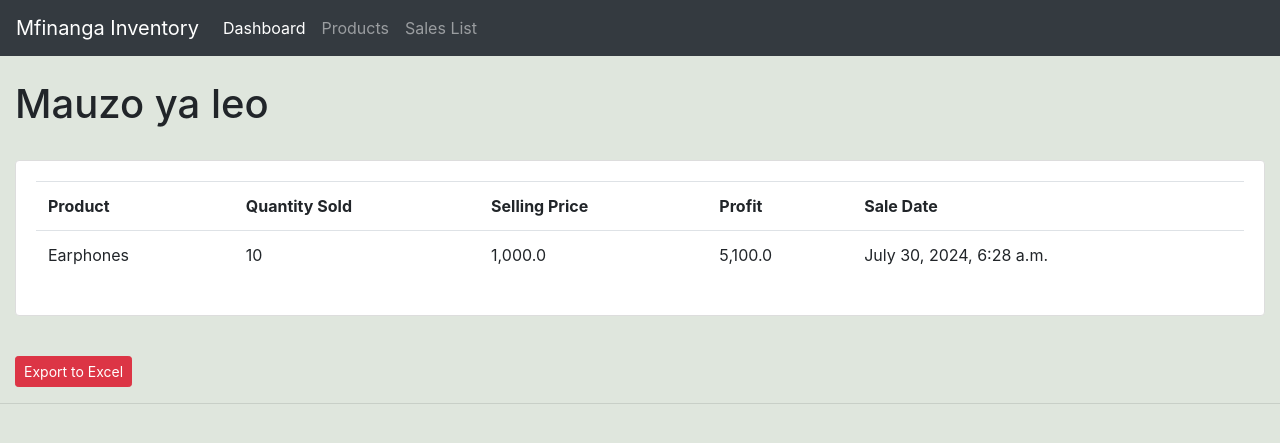
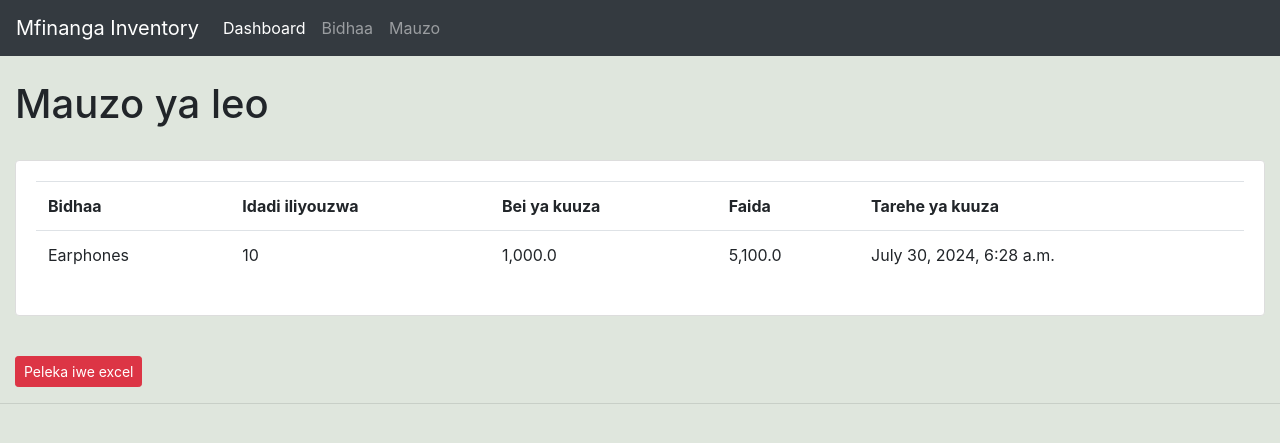
Before and after one commit to SirPrinc/shop_inventory_management, a Django app: page /sales_list/ in a window 1280 px wide. Shown: the top 443 px of the page. Run offline with Django 5.2, Linux system fonts and the light colour scheme; data comes from the database, SQL or seed files in the repository; both versions use the stored data as it was after the commit.

Commit message:
new changes

```diff
--- a/accounts/templates/accounts/navbar.html
+++ b/accounts/templates/accounts/navbar.html
@@ -9,10 +9,10 @@
           <a class="nav-link" href="{% url 'home' %}">Dashboard</a>
         </li>
         <li class="nav-item">
-          <a class="nav-link" href="{% url 'products' %}">Products</a>
+          <a class="nav-link" href="{% url 'products' %}">Bidhaa</a>
         </li>
         <li class="nav-item">
-          <a class="nav-link" href="{% url 'sales_list' %}">Sales List</a>
+          <a class="nav-link" href="{% url 'sales_list' %}">Mauzo</a>
         </li>
       </ul>
     </div>
--- a/accounts/templates/accounts/sales_list.html
+++ b/accounts/templates/accounts/sales_list.html
@@ -11,11 +11,11 @@
             <div class="card card-body">
                 <table class="table">
                     <tr>
-                        <th>Product</th>
-                        <th>Quantity Sold</th>
-                        <th>Selling Price</th>
-                        <th>Profit</th>
-                        <th>Sale Date</th>
+                        <th>Bidhaa</th>
+                        <th>Idadi iliyouzwa</th>
+                        <th>Bei ya kuuza</th>
+                        <th>Faida</th>
+                        <th>Tarehe ya kuuza</th>
                     </tr>
 
                     {% for sale in sales %}
@@ -31,7 +31,7 @@
                 </table>
             </div>
             <br>
-            <a href="{% url 'export_sales_to_excel' %}" class="btn btn-sm btn-danger">Export to Excel</a>
+            <a href="{% url 'export_sales_to_excel' %}" class="btn btn-sm btn-danger">Peleka iwe excel</a>
         </div>
     </div>
 
--- a/accounts/templates/accounts/status.html
+++ b/accounts/templates/accounts/status.html
@@ -2,7 +2,7 @@
 <div class="row">
     <div class="col">
         <div class="col-md">
-            <div class="card text-center text-white mb-3" id="total-orders">
+            <div class="card text-center text-white mb-3" style="background-color: blue;">
                 <div class="card-header">
                     <h5 class="card-title">Jumla ya bidhaa</h5>
                 </div>
@@ -15,7 +15,7 @@
 
     <div class="col">
         <div class="col-md">
-            <div class="card text-center text-white mb-3" id="orders-delivered">
+            <div class="card text-center text-white mb-3" style="background-color: green;">
                 <div class="card-header">
                     <h5 class="card-title">Bidhaa zilizouzwa leo</h5>
                 </div>
@@ -30,7 +30,7 @@
 
     <div class="col">
         <div class="col-md">
-            <div class="card text-center text-white mb-3" id="orders-pending">
+            <div class="card text-center text-white mb-3" style="background-color: red;">
                 <div class="card-header">
                     <h5 class="card-title">Bidhaa zilizoisha</h5>
                 </div>
```
Also changed, not shown: accounts/forms.py (+12 -1 lines), accounts/templates/accounts/create_product.html (+4 -4 lines), accounts/templates/accounts/create_sale.html (+4 -4 lines), accounts/templates/accounts/products.html (+6 -6 lines), db.sqlite3.
